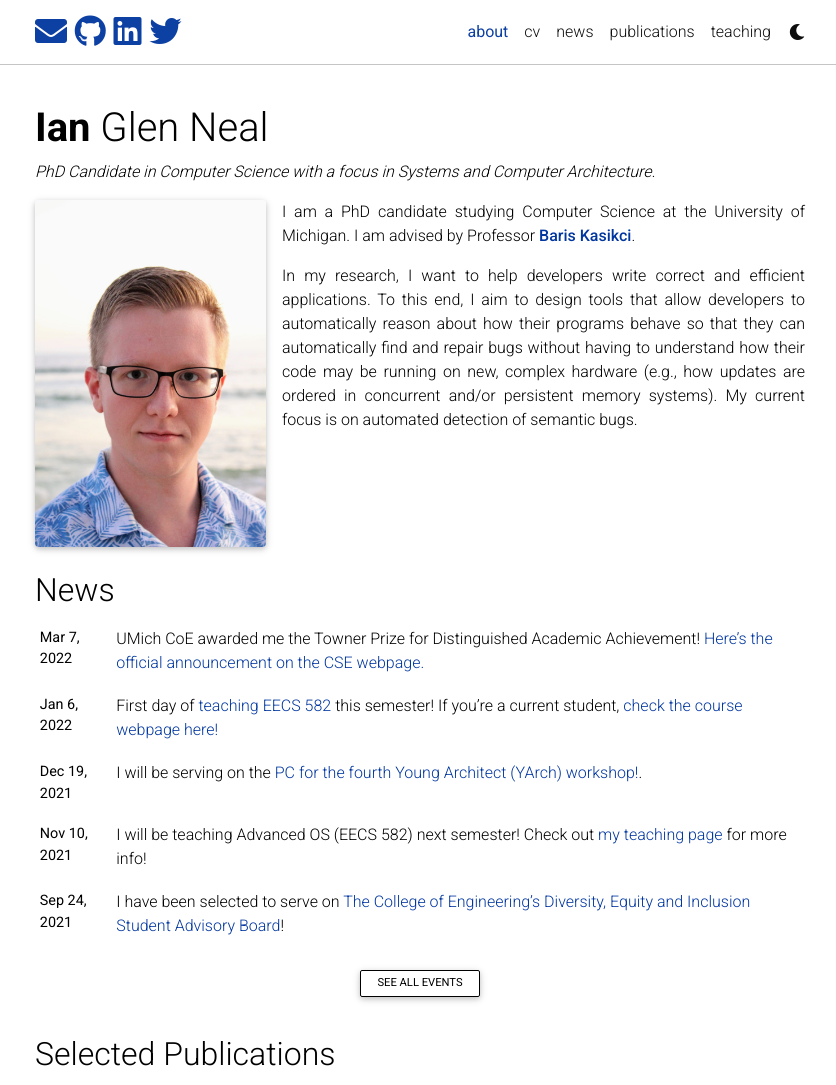
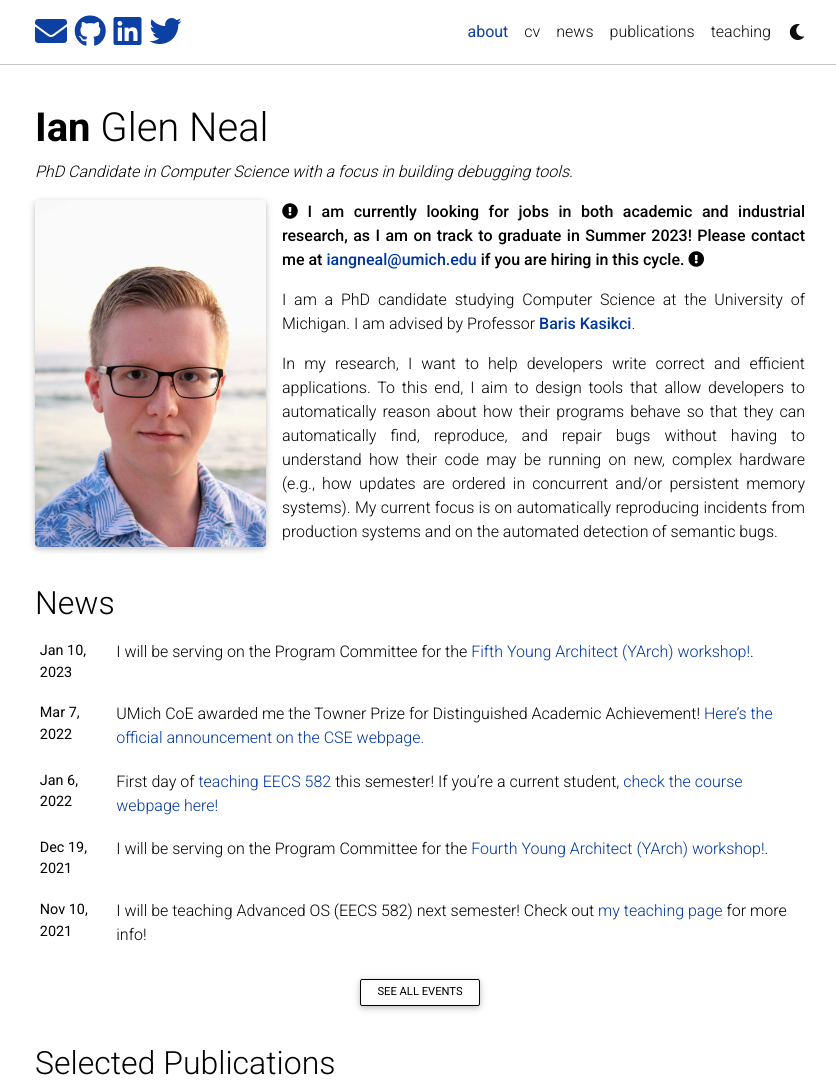
Before and after one commit to iangneal/iangneal.github.io, a Jekyll site: the page built from _pages/about.md, in a window 1280 px wide and 1400 px high, cut to the strip 0-1085 px from the top of the window. Shown: the whole strip, without its empty margins (220-1056 px from the left). Built offline with Jekyll 4.4.1, drawn with Linux system fonts in a browser that asks for light colours; nearby versions of some CDN libraries; a style sheet for code colours, icons or effects is not loaded.

Commit message:
Update CV, add job seeking

```diff
--- a/_config.yml
+++ b/_config.yml
@@ -56,7 +56,7 @@ og_image: # The site-wide (default for all links) Open Graph preview image
 
 twitter_username: iangneal
 # medium_username: iangneal
-github_username: Dahca
+github_username: iangneal
 linkedin_username: ianglenneal
 scholar_userid: U9fyow8AAAAJ # your Google Scholar ID
 orcid_id: 0000-0001-9721-781X # your ORCID ID
--- a/_pages/about.md
+++ b/_pages/about.md
@@ -4,8 +4,7 @@ title: about
 permalink: /
 # description: <a href="#">Affiliations</a>. Address. Contacts. Moto. Etc.
 description: >
-  <i> PhD Candidate in Computer Science with a focus in Systems and
-  Computer Architecture. </i>
+  <i> PhD Candidate in Computer Science with a focus in building debugging tools. </i>
 
 profile:
   align: left
@@ -27,15 +26,19 @@ Put your address / P.O. box / other info right below your picture. You can also
 
 Link to your social media connections, too. This theme is set up to use [Font Awesome icons](http://fortawesome.github.io/Font-Awesome/){:target="\_blank"} and [Academicons](https://jpswalsh.github.io/academicons/){:target="\_blank"}, like the ones below. Add your Facebook, Twitter, LinkedIn, Google Scholar, or just disable all of them. -->
 
+<i class="fas fa-exclamation-circle"></i>
+**I am currently looking for jobs in both academic and industrial research, as I am on track to graduate in Summer 2023! Please contact me at <a href="mailto:{{ site.email | encode_email }}">{{site.email}}</a> if you are hiring in this cycle.**
+<i class="fas fa-exclamation-circle"></i>
 
 I am a PhD candidate studying Computer Science at the University of
 Michigan. I am advised by Professor [**Baris Kasikci**][baris-homepage].
 
 In my research, I want to help developers write correct and efficient applications.
 To this end, I aim to design tools that allow developers to automatically reason
-about how their programs behave so that they can automatically find and repair bugs without
+about how their programs behave so that they can automatically find, reproduce, and repair bugs without
 having to understand how their code may be running on new, complex hardware (e.g.,
 how updates are ordered in concurrent and/or persistent memory systems). My
-current focus is on automated detection of semantic bugs.
+current focus is on automatically reproducing incidents from production systems
+and on the automated detection of semantic bugs.
 
 [baris-homepage]: https://web.eecs.umich.edu/~barisk/
```
Also changed, not shown: _news/yarch_22.md (+1 -1 lines), _news/yarch_23.md (added, +7 -0 lines), _pages/cv.md (+4 -0 lines), 2 other files.
